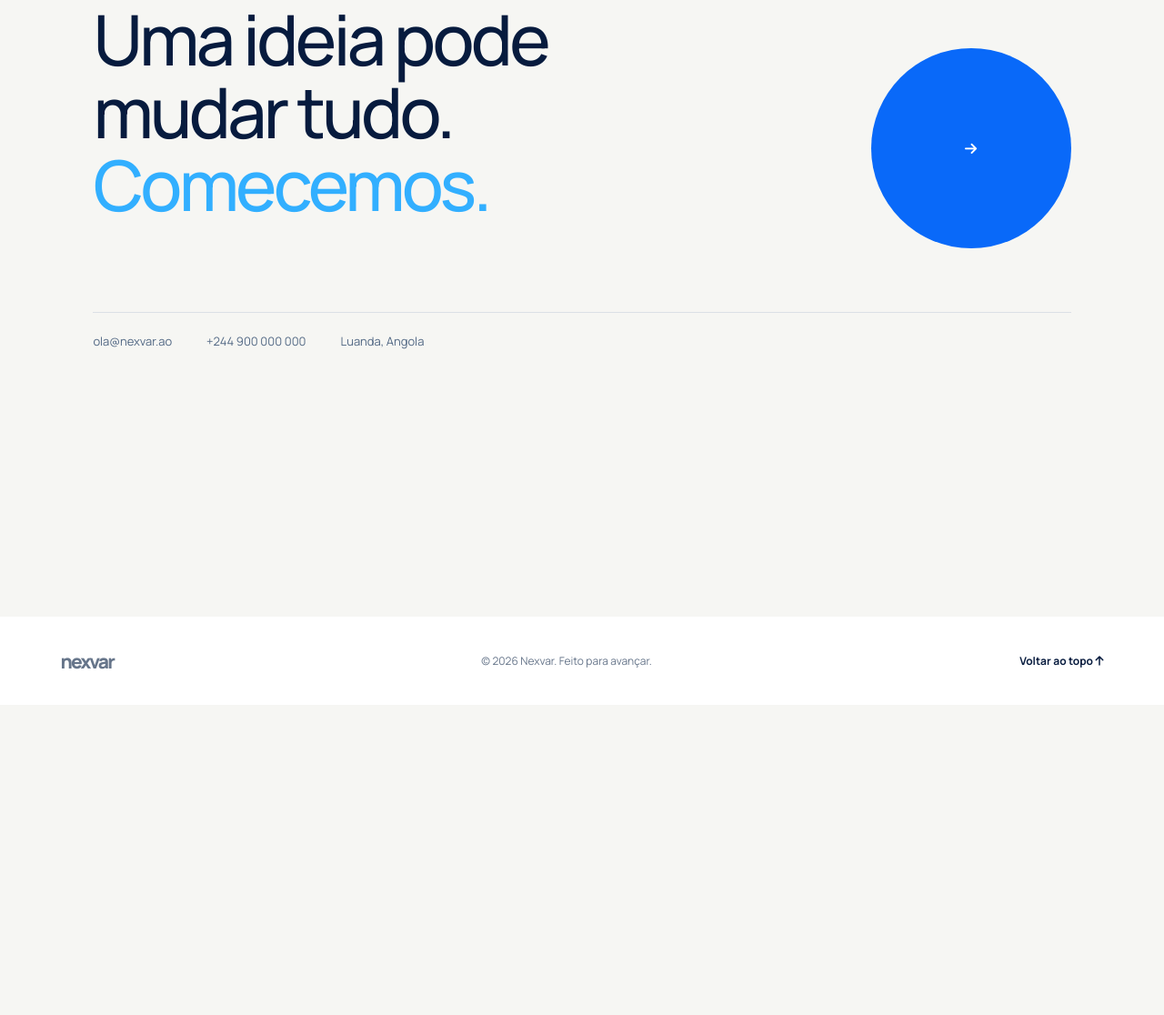
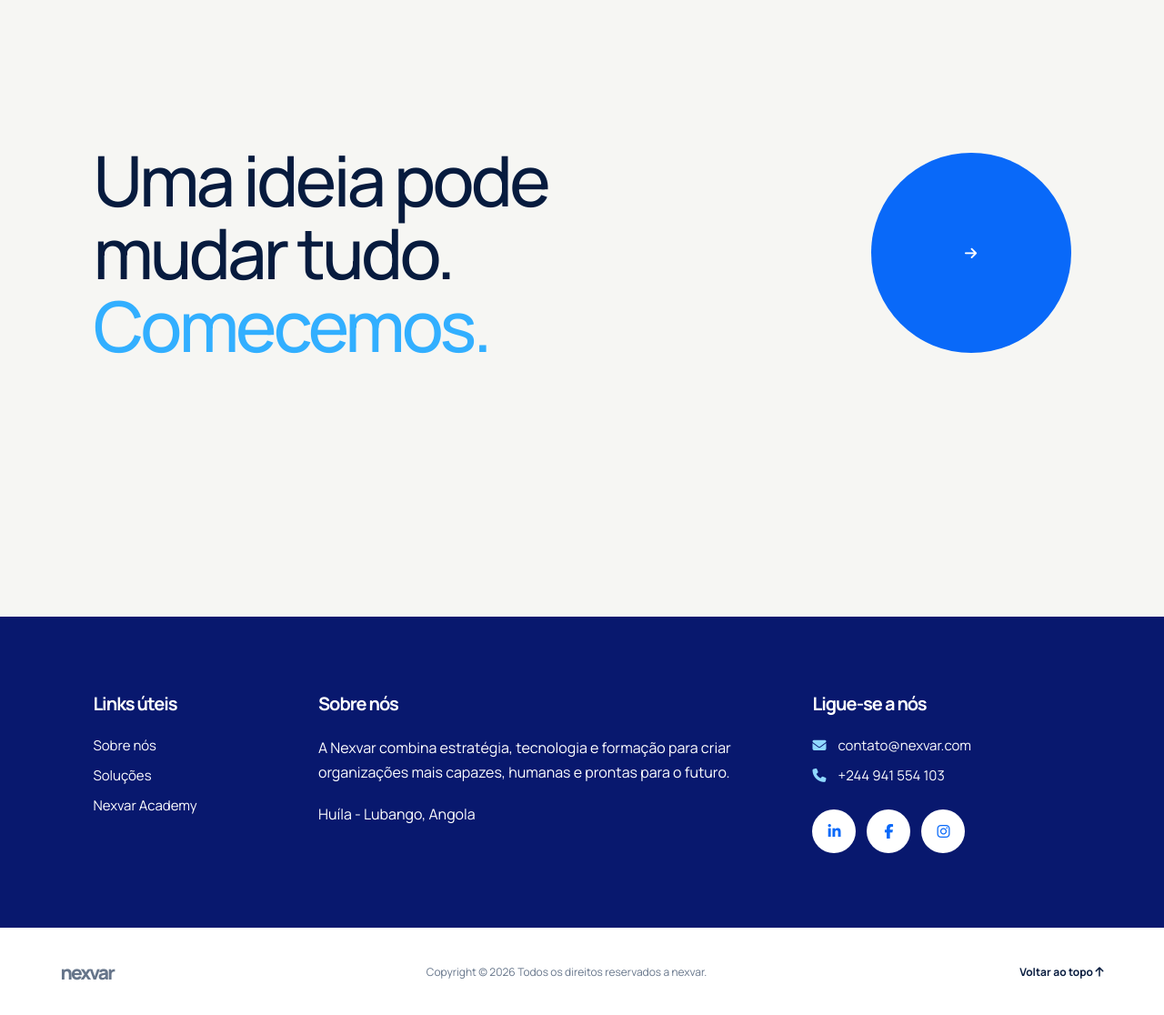
Before and after one commit to Eldissone/nexvar, a website: page index.html in a window 1280 px wide. Shown: the part 3545-4661 px from the top of the page at 91% size. Before the commit the page ends 4320 px from the top, so only its background shows below. Drawn offline with nearby package versions, Linux system fonts and the light colour scheme.

Commit message:
update page

```diff
--- a/index.html
+++ b/index.html
@@ -161,11 +161,32 @@
             <a class="contact-button whatsapp-link"
                 data-course="uma conversa sobre soluções Nexvar" href="#"><i class="fa-solid fa-arrow-right" aria-hidden="true"></i></b></a>
 
-                <div class="contact-details">
-                <a href="mailto:ola@nexvar.ao">ola@nexvar.ao</a><a
-                    href="tel:+244900000000">+244 900 000 000</a>
-                    <span>Luanda, Angola</span>
+
+        </section>
+
+        <section class="contact-directory" aria-label="Informações de contacto">
+            <div class="directory-links">
+                <h3>Links úteis</h3>
+                <a href="#sobre">Sobre nós</a>
+                <a href="#solucoes">Soluções</a>
+                <a href="#cursos">Nexvar Academy</a>
+            </div>
+            <div class="directory-about">
+                <h3>Sobre nós</h3>
+                <p>A Nexvar combina estratégia, tecnologia e formação para criar organizações mais capazes, humanas e prontas para o futuro.</p>
+                    <span>Huíla - Lubango, Angola</span>
+
+            </div>
+            <div class="directory-social">
+                <h3>Ligue-se a nós</h3>
+                <a href="mailto:contato@nexvar.com"><i class="fa-solid fa-envelope" aria-hidden="true"></i> contato@nexvar.com</a>
+                <a href="tel:+244900000000"><i class="fa-solid fa-phone" aria-hidden="true"></i> +244 941 554 103</a>
+                <div class="social-links">
+                    <a href="https://www.linkedin.com/" target="_blank" rel="noopener noreferrer" aria-label="LinkedIn"><i class="fa-brands fa-linkedin-in" aria-hidden="true"></i></a>
+                    <a href="https://www.facebook.com/" target="_blank" rel="noopener noreferrer" aria-label="Facebook"><i class="fa-brands fa-facebook-f" aria-hidden="true"></i></a>
+                    <a href="https://www.instagram.com/" target="_blank" rel="noopener noreferrer" aria-label="Instagram"><i class="fa-brands fa-instagram" aria-hidden="true"></i></a>
                 </div>
+            </div>
         </section>
 
     </main>
@@ -173,7 +194,7 @@
     <footer>
         <a class="brand" href="#topo">nexvar</a>
 
-        <p>© <span id="year"></span> Nexvar. Feito para avançar.</p>
+        <p>Copyright © <span id="year"></span> Todos os direitos reservados a nexvar.</p>
         <a href="#topo">Voltar ao topo <i class="fa-solid fa-arrow-up" aria-hidden="true"></i></a>
     </footer>
 
--- a/js/main.js
+++ b/js/main.js
@@ -1,4 +1,4 @@
-const phone = '244900000000';
+const phone = '244941554103';
 
 document.querySelectorAll('.whatsapp-link').forEach(link => {
   const course = link.dataset.course || 'informações';
--- a/style/main.css
+++ b/style/main.css
@@ -475,8 +475,9 @@ h2 em {
 }
 
 .contact {
+    display: flex;
+    align-items: center;
     position: relative;
-    padding-bottom: 70px
 }
 
 .contact h2 {
@@ -486,7 +487,6 @@ h2 em {
 .contact-button {
     position: absolute;
     right: 8vw;
-    top: 175px;
     background: var(--blue);
     color: #fff;
     width: 220px;
@@ -534,6 +534,80 @@ footer {
     align-items: center;
     font-size: 12px;
     color: #66758a
+}
+
+.contact-directory {
+    background: #08186e;
+    color: #fff;
+    display: grid;
+    grid-template-columns: .75fr 2fr 1.2fr;
+    gap: 70px;
+    padding: 82px 8vw;
+}
+
+.contact-directory h3 {
+    font-size: 20px;
+    letter-spacing: -1px;
+    margin: 0 0 22px;
+}
+
+.directory-links,
+.directory-social {
+    display: flex;
+    flex-direction: column;
+    align-items: flex-start;
+    gap: 12px;
+}
+
+.directory-links h3,
+.directory-social h3 {
+    margin-bottom: 10px;
+}
+
+.directory-links a,
+.directory-social > a {
+    font-size: 15px;
+    transition: color .2s ease;
+}
+
+.directory-links a:hover,
+.directory-social > a:hover {
+    color: var(--cyan);
+}
+
+.directory-social > a i {
+    width: 25px;
+    color: #8fd8ff;
+}
+
+.directory-about p {
+    max-width: 570px;
+    margin: 0 0 22px;
+    font-size: 16px;
+    line-height: 1.65;
+}
+
+.social-links {
+    display: flex;
+    gap: 12px;
+    margin-top: 15px;
+}
+
+.social-links a {
+    width: 48px;
+    height: 48px;
+    border-radius: 50%;
+    display: grid;
+    place-items: center;
+    color: var(--blue);
+    background: #fff;
+    transition: transform .2s ease, background-color .2s ease;
+}
+
+.social-links a:hover {
+    color: #fff;
+    background: var(--blue);
+    transform: translateY(-3px);
 }
 
 footer .brand {
@@ -693,6 +767,12 @@ footer a:last-child {
         flex-direction: column
     }
 
+    .contact-directory {
+        grid-template-columns: 1fr;
+        gap: 42px;
+        padding: 65px 7vw;
+    }
+
     footer {
         padding: 24px 7vw;
         gap: 20px;
```
